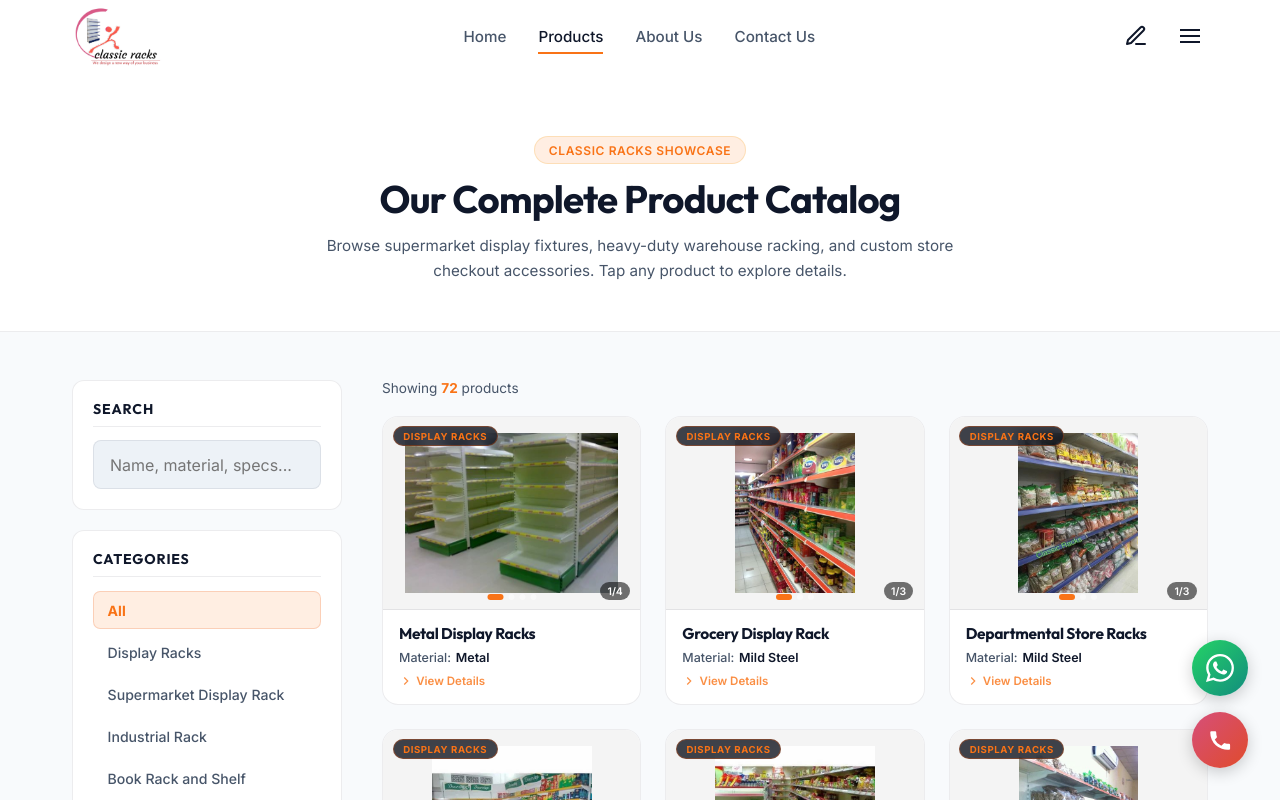
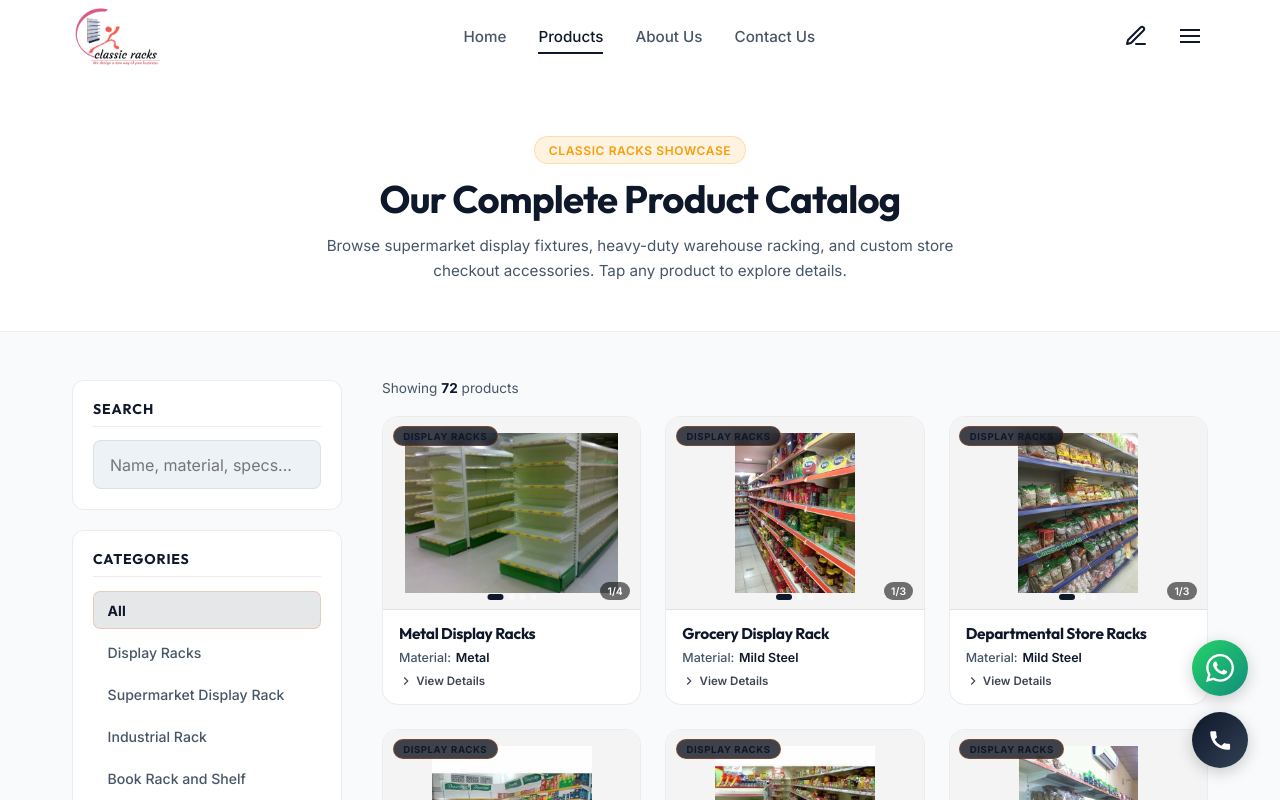
Before and after one commit to sahirayaan/classic-racks, a Next.js app: page /catalog in a window 1280 px wide. Shown: the top 800 px of the page. Built offline with nearby package versions, Linux system fonts and the light colour scheme.

Commit message:
feat: color theme overhauled to Brushed Steel Navy & Golden Amber

```diff
--- a/src/app/globals.css
+++ b/src/app/globals.css
@@ -3,7 +3,7 @@
 @import url('https://fonts.googleapis.com/css2?family=Inter:wght@300;400;500;600;700;800&family=Outfit:wght@400;500;600;700;800;900&display=swap');
 
 :root {
-  /* ── Slate Grey & Safety Orange Theme ── */
+  /* ── Brushed Steel Navy & Golden Amber Theme ── */
   --bg-main:       #F8FAFC;   /* Slate 50 page bg */
   --bg-card:       #FFFFFF;   /* Pure white cards */
   --bg-card-hover: #F1F5F9;   /* Slate 100 on hover */
@@ -12,17 +12,18 @@
   --fg-main:  #0F172A;   /* Slate 900 text */
   --fg-muted: #475569;   /* Slate 600 muted text */
 
-  /* Primary — Safety Orange (Industrial action colour) */
-  --primary:       #F97316;
-  --primary-hover: #EA580C;
-  --primary-glow:  rgba(249, 115, 22, 0.12);
+  /* Primary — Steel Navy (Brushed steel brand color) */
+  --primary:       #0F172A;
+  --primary-hover: #1E293B;
+  --primary-glow:  rgba(15, 23, 42, 0.1);
 
-  /* Accent — Slate Grey (Brushed steel brand color) */
-  --accent:        #334155;
-  --accent-glow:   rgba(51, 65, 85, 0.1);
+  /* Accent — Golden Amber (Industrial highlight) */
+  --accent:        #F59E0B;
+  --accent-hover: #D97706;
+  --accent-glow:   rgba(245, 158, 11, 0.12);
 
   --border:       rgba(15, 23, 42, 0.08);
-  --border-hover: rgba(249, 115, 22, 0.3);
+  --border-hover: rgba(245, 158, 11, 0.35);
 
   --shadow-sm: 0 2px 8px rgba(15, 23, 42, 0.05);
   --shadow-md: 0 8px 24px rgba(15, 23, 42, 0.08);
@@ -155,9 +156,9 @@ img {
   font-weight: 600;
   text-transform: uppercase;
   letter-spacing: 0.05em;
-  background-color: var(--primary-glow);
-  color: var(--primary);
-  border: 1px solid rgba(245, 158, 11, 0.2);
+  background-color: var(--accent-glow);
+  color: var(--accent);
+  border: 1px solid rgba(245, 158, 11, 0.25);
 }
 
 /* Buttons */
--- a/src/components/FloatingActions.tsx
+++ b/src/components/FloatingActions.tsx
@@ -68,7 +68,7 @@ export default function FloatingActions() {
         }
 
         .call-btn {
-          background: linear-gradient(135deg, #D64F7A 0%, #E04B2C 100%);
+          background: linear-gradient(135deg, #0F172A 0%, #334155 100%);
         }
 
         @media (max-width: 768px) {
```
